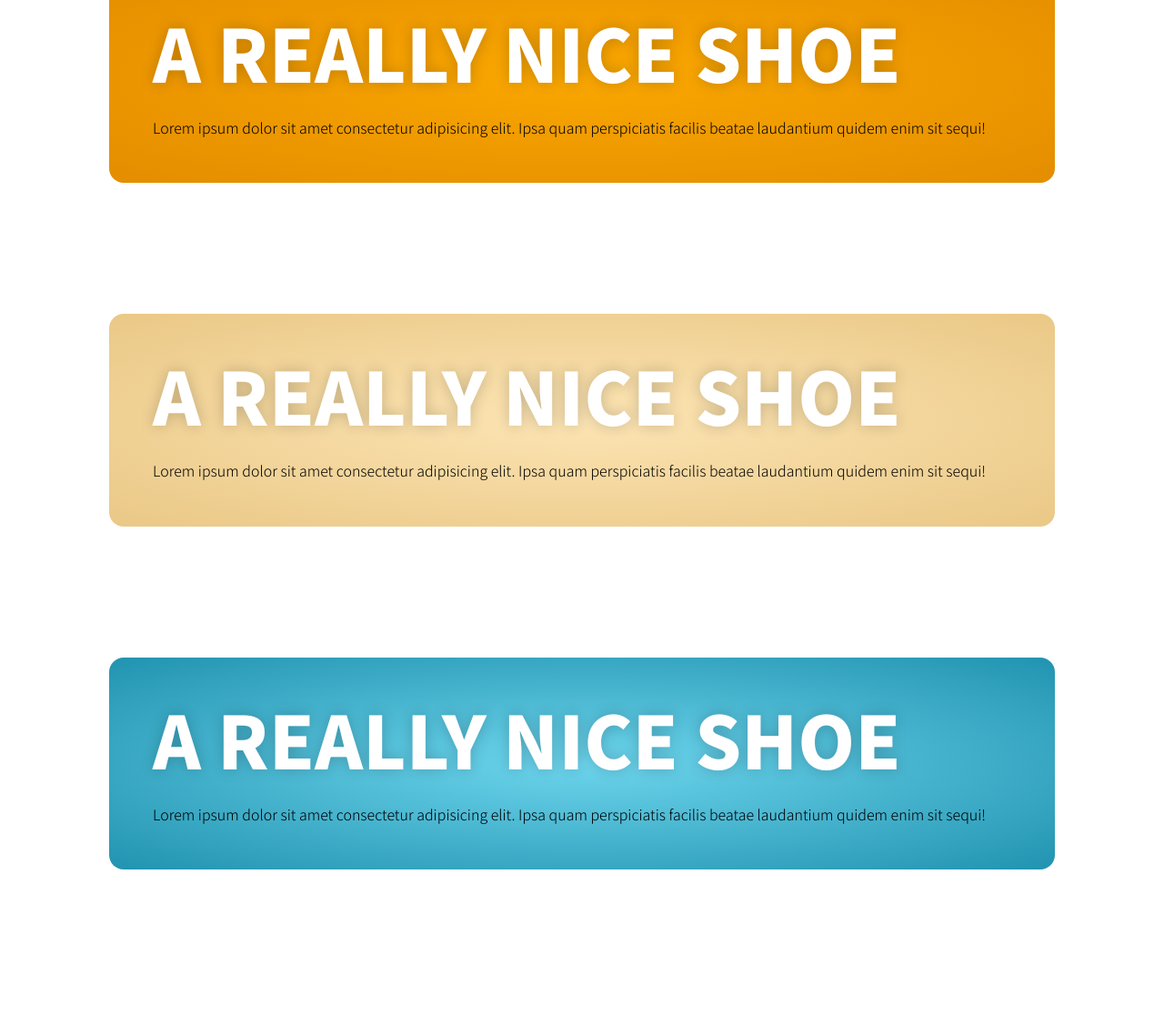
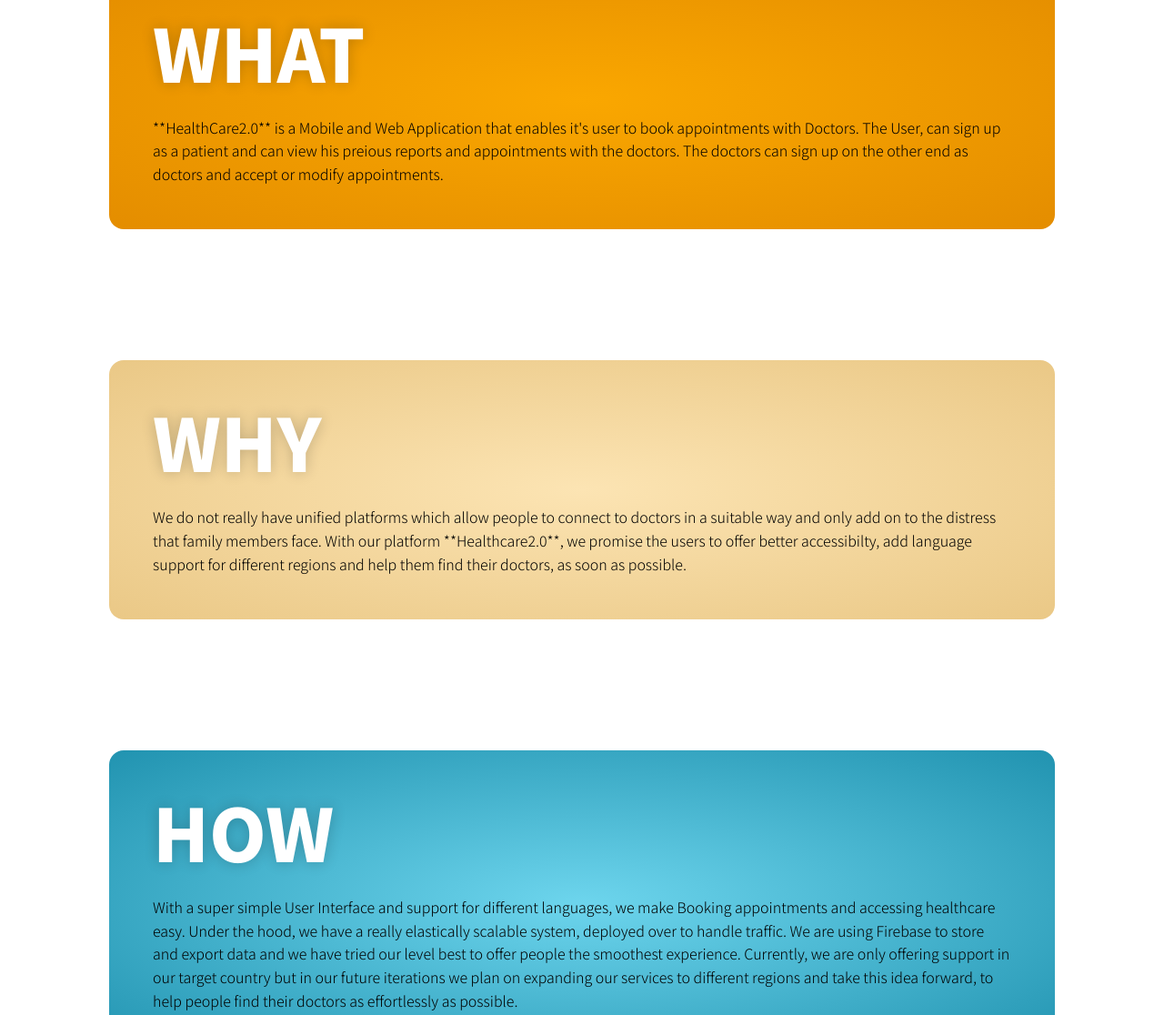
Before and after one commit to GyaneshSamanta/Hackulator_2021, a plain HTML site: page Web Application/index.html in a window 1280 px wide. Shown: the part 1780-2896 px from the top of the page at 91% size. Drawn offline with Linux system fonts and the light colour scheme.

Commit message:
🚑 Updated Web Application

```diff
--- a/Web Application/index.html
+++ b/Web Application/index.html
@@ -46,25 +46,23 @@
 
         <article class="product shoe-red spacing">
 
-          <h3 class="product__title">A really nice shoe</h3>
-          <p class="product__description">Lorem ipsum dolor sit amet consectetur adipisicing elit. Ipsa quam
-            perspiciatis facilis beatae laudantium quidem enim sit sequi!</p>
+          <h3 class="product__title">What</h3>
+          <p class="product__description">**HealthCare2.0** is a Mobile and Web Application that enables it's user to book appointments with Doctors. The User, can sign up as a patient and can view his preious reports and appointments with the doctors. The doctors can sign up on the other end as doctors and accept or modify appointments.
+          </p>
 
         </article>
 
         <article class="product shoe-white shoe-left spacing">
 
-          <h3 class="product__title">A really nice shoe</h3>
-          <p class="product__description">Lorem ipsum dolor sit amet consectetur adipisicing elit. Ipsa quam
-            perspiciatis facilis beatae laudantium quidem enim sit sequi!</p>
+          <h3 class="product__title">Why</h3>
+          <p class="product__description">We do not really have unified platforms which allow people to connect to doctors in a suitable way and only add on to the distress that family members face. With our platform **Healthcare2.0**, we promise the users to offer better accessibilty, add language support for different regions and help them find their doctors, as soon as possible.</p>
 
         </article>
 
         <article class="product shoe-blue spacing">
 
-          <h3 class="product__title">A really nice shoe</h3>
-          <p class="product__description">Lorem ipsum dolor sit amet consectetur adipisicing elit. Ipsa quam
-            perspiciatis facilis beatae laudantium quidem enim sit sequi!</p>
+          <h3 class="product__title">How</h3>
+          <p class="product__description">With a super simple User Interface and support for different languages, we make Booking appointments and accessing healthcare easy. Under the hood, we have a really elastically scalable system, deployed over to handle traffic. We are using Firebase to store and export data and we have tried our level best to offer people the smoothest experience. Currently, we are only offering support in our target country but in our future iterations we plan on expanding our services to different regions and take this idea forward, to help people find their doctors as effortlessly as possible.</p>
 
         </article>
 
```
